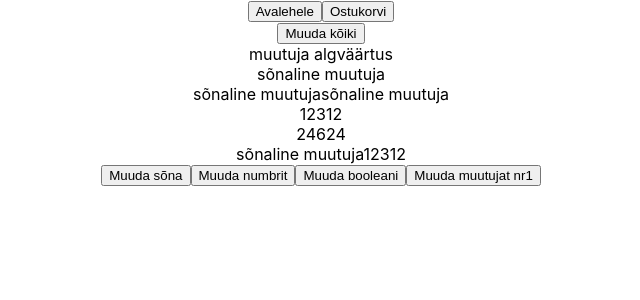
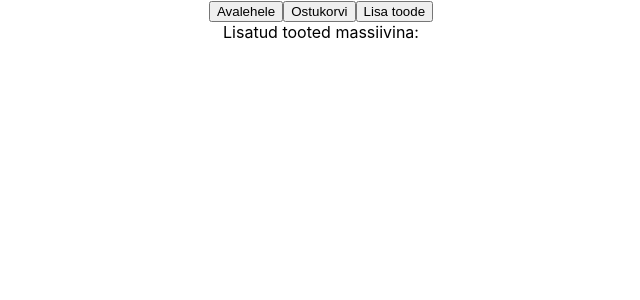
Before and after one commit to vahermihkel/React-05-2022, a React (Create React App) app in the folder veebipood/: page / in a window 1280 px wide. Shown: the top 300 px of the page, without its empty margins (319-959 px from the left). Built offline with nearby package versions, Linux system fonts and the light colour scheme.

Commit message:
useRef, localStorage, ===, JSON.parse, JSON.stringify, massiivid

```diff
--- a/veebipood/src/App.js
+++ b/veebipood/src/App.js
@@ -1,6 +1,7 @@
 import { Link, Routes, Route } from 'react-router-dom';
 import './App.css';
 import Avaleht from './pages/Avaleht';
+import LisaToode from './pages/LisaToode';
 import Ostukorv from './pages/Ostukorv';
 
 function App() {
@@ -12,9 +13,13 @@ function App() {
       <Link to="/ostukorv">
         <button>Ostukorvi</button>
       </Link>
+      <Link to="/lisa-toode">
+        <button>Lisa toode</button>
+      </Link>
       <Routes>
-        <Route path="" element={ <Avaleht /> } />
-        <Route path="ostukorv" element={ <Ostukorv /> } />
+        <Route path="" exact element={ <Avaleht /> } />
+        <Route path="ostukorv" exact element={ <Ostukorv /> } />
+        <Route path="lisa-toode" exact element={ <LisaToode /> } />
       </Routes>
     </div>
   );
--- a/veebipood/src/pages/Avaleht.js
+++ b/veebipood/src/pages/Avaleht.js
@@ -1,44 +1,41 @@
-import { useState } from "react";
+// import { useState } from "react";
 
 function Avaleht() {
-      // HTMLi saan tagantjärgi AINULT useState abil muuta
-  const [muutuja, funktsioon] = useState("muutuja algväärtus");
-  const [word, setWord] = useState("sõnaline muutuja");
-  const [numbriline, uuendaNumbrilist] = useState(12312);
-  const [kahendV22rtus, uuendaBooleani] = useState(true);
+  const lisatudToode = localStorage.getItem("toode");
 
-  // let muutuja2 = "muutuja algväärtus2";
+  // kuvan massiivina kõik tooted välja
+  // JSON.parse()
+  // .map() --- Reactis massiivi väljakuvamiseks (näitab mingit kindlat HTMLi blokki täpselt nii mitu korda
+  //    kui palju on erinevaid elemente massiivi sees)
+  // teeme igale tootele nupu ostukorvi lisamiseks
 
-  // function funktsioon2() {
-  //   muutuja2 = "uus väärtus2";
-  //   console.log(muutuja2);
-  // }
-
-  function muudaK6ik() {
-    funktsioon("kolmas väärtus");
-    setWord("kolmas väärtus");
-    uuendaNumbrilist("kolmas väärtus");
-    uuendaBooleani("kolmas väärtus");
-  }
-
+  // nupuvajutusega läheb sessionStorage-sse mingi kindla võtmega ja massiivina
+  // Ostukorvi lehe ja seal kuvan ka .map() abil ostukorvi tooteid
+  // useState abil muudan ostukorvi sisu silme ees
+  // muudan ostukorvi sisu erinevate nuppudega - / +
+  // + --- .push()   w3schools / mozilla
+  // - --- .splice(järjekorranumbri, mitu-tükki)   w3schools / mozilla
+  // kokkuarvutus mitu toodet mul on: massiivile .length   w3schools / mozilla
   return (
   <div>
-    <button onClick={() => muudaK6ik()}>Muuda kõiki</button>
-    <div>{muutuja}</div>
-    <div>{word}</div>
-    <div>{word + word}</div>
-    <div>{numbriline}</div>
-    <div>{numbriline + numbriline}</div>
-    <div>{word + numbriline}</div>
-   { numbriline < 8000 && <div>TERTERETER{kahendV22rtus + kahendV22rtus}</div>}
-    {/* <div>{muutuja2}</div> */}
-    {kahendV22rtus && <button onClick={() => setWord("sõnalise muutuja uus väärtus")}>Muuda sõna</button>}
-    <button onClick={() => uuendaNumbrilist(4121)}>Muuda numbrit</button>
-    <button onClick={() => uuendaBooleani(false)}>Muuda booleani</button>
-    <button onClick={() => funktsioon("uus väärtus")}>Muuda muutujat nr1</button>
-
-    {/* <button onClick={() => funktsioon2()}>Muuda muutujat nr2</button> */}
+    Lisatud tooted massiivina: {lisatudToode}
   </div>);
 }
 
 export default Avaleht;
+
+// 1.tavalised sulud on funktsioonide jaoks, funktsiooni nime järel
+//            funktsioonist on võimalik parameetreid vastu võtta
+// kollast värvi on funktsioonid
+// sulud tekitavad ka komplekti millestki
+// tehete järjekord
+// if-l tavaliste sulgudega kontrollin kas on õige või väärt
+
+// 2. loogelised sulud on:
+//    * funktsioonide sisu jaoks (funktsiooni koodilõik on loogelisest sulust loogelise suluni)
+//    * if sisu jaoks (if koodilõik on loogelisest sulust loogelise suluni)
+//    * import juures defineerib loogeline sulg, et võetakse kasutusele tükk sellest node_module osast
+//    * objektide jaoks, sidumaks kokku võtmeid ja väärtusi
+//    * JavaScripti tähistuseks HTMLi sees
+
+// 3. kandilised sulud on massiivide jaoks
--- /dev/null
+++ b/veebipood/src/pages/LisaToode.js
@@ -0,0 +1,44 @@
+import { useRef, useState } from "react";
+
+function LisaToode() {
+  // useState
+  const [s6numKasutajale, m22raS6num] = useState("");
+  const toodeRef = useRef();
+
+  function lisaUusToode() {
+    // useRef
+    console.log(toodeRef.current.value);
+    if (toodeRef.current.value === "") {
+      m22raS6num("Sisestasid tühjuse, ei saanud lisada"); // useState funktsioon
+    } else {
+      m22raS6num("Toode edukalt lisatud"); // useState funktsioon
+      let tooted = []; // tehakse uus muutuja, mis on tühi massiiv
+      if (localStorage.getItem("toode") !== null) {
+                            // "["cows"]"
+                // JSON.parse("["cows"]")   --> ["cows"]
+        tooted = JSON.parse(localStorage.getItem("toode"));
+      }
+      // [].push("cows")--> ["cows"]
+      tooted.push(toodeRef.current.value);
+        //   key      |      value
+        // "toode"    |   "["cows"]"
+      localStorage.setItem("toode", JSON.stringify(tooted));
+    }
+
+  }
+
+  return (
+    <div>
+      <label>Toote nimi</label> <br />
+      <input ref={toodeRef} type="text" /> <br />
+      <button onClick={() => lisaUusToode()}>Sisesta</button> <br />
+      <div>{s6numKasutajale}</div>
+    </div>)
+}
+
+export default LisaToode;
+
+// SALVESTAMISEKS:
+// 1. Andmebaas - tooted
+// 2. Brauserisse - kasutajaga seotud andmed
+// 3. Faili salvestused - logid
```
Also changed, not shown: veebipood/src/pages/AvaleheSoendus.js (added, +44 -0 lines).
